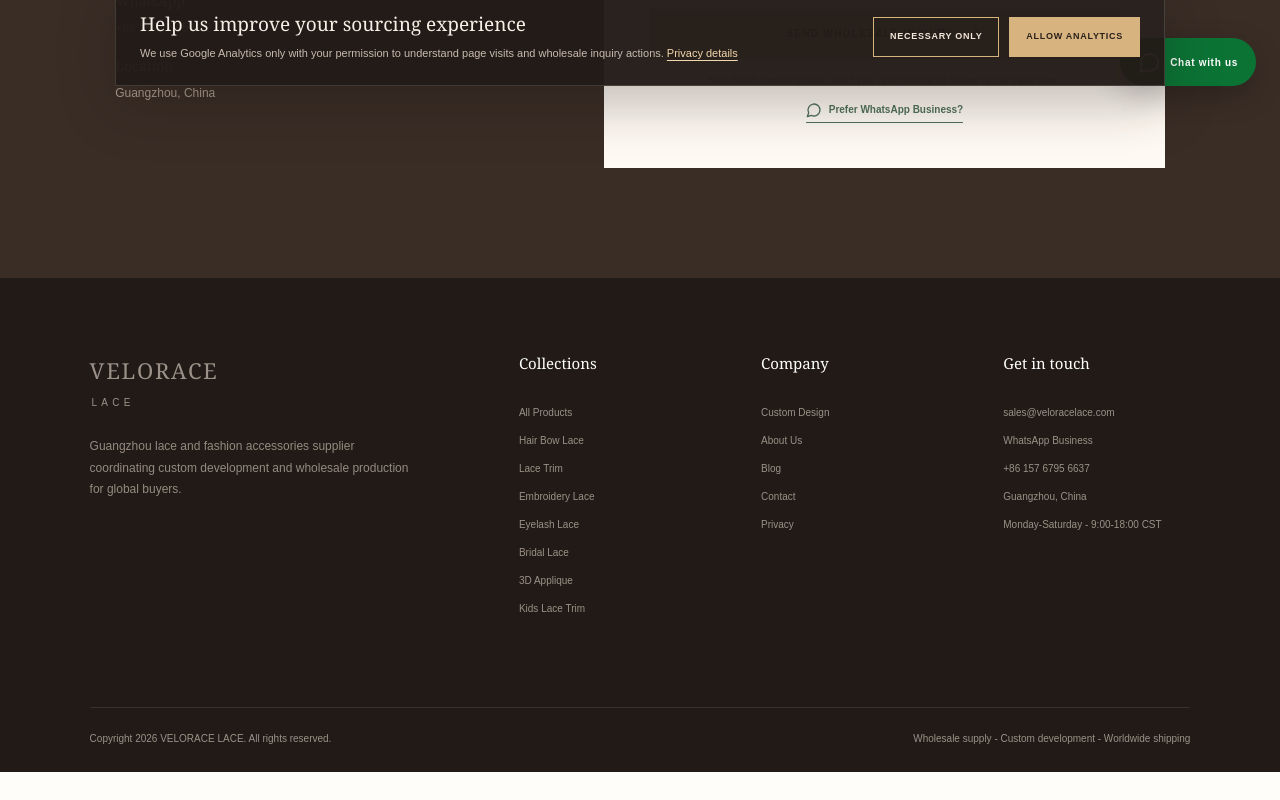
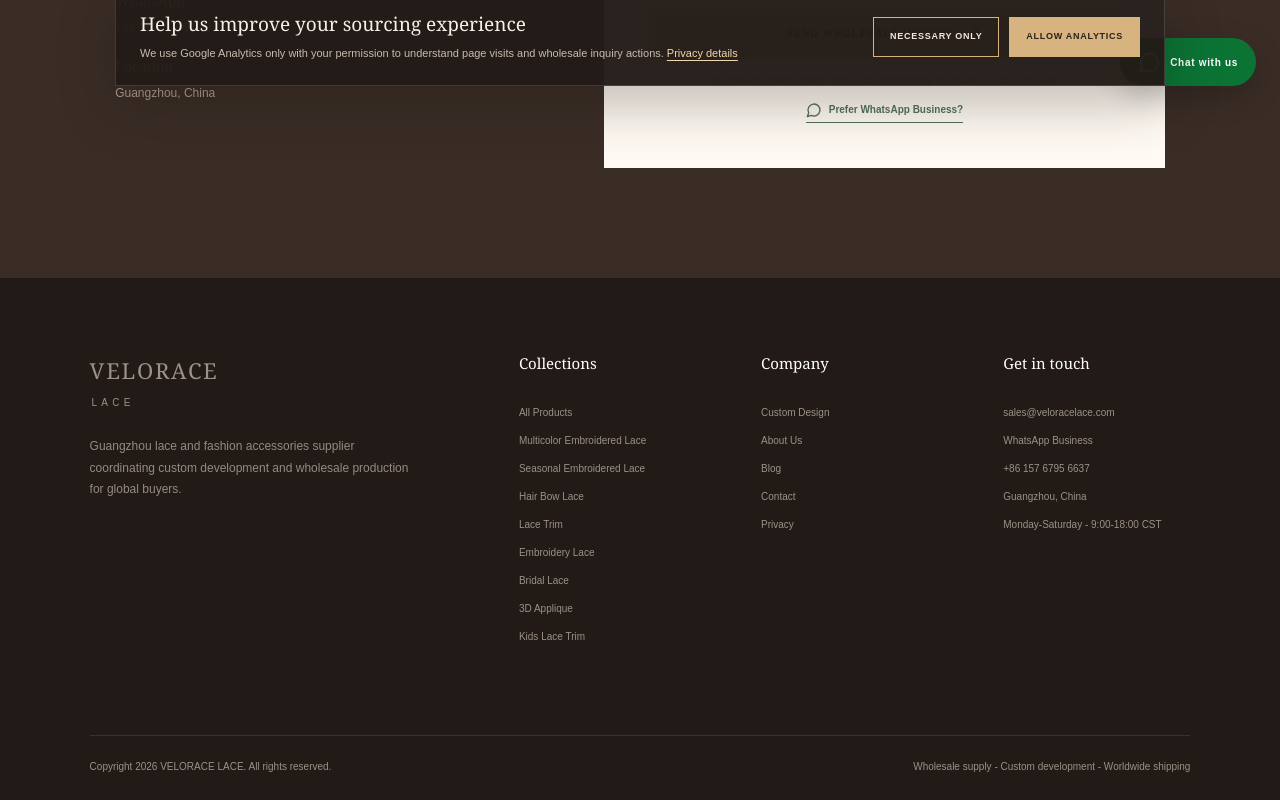
Before and after one commit to linxingwei/lace-b2b-site, a Next.js app: page /contact in a window 1280 px wide. Shown: the part 690-1490 px from the top of the page. Before the commit the page ends 1462 px from the top, so only its background shows below. Built offline with nearby package versions, Linux system fonts and the light colour scheme; no server answers.

Commit message:
Align global SEO metadata with supplier positioning

```diff
--- a/app/layout.tsx
+++ b/app/layout.tsx
@@ -7,15 +7,15 @@
 
 export const metadata: Metadata = {
   metadataBase: new URL("https://www.veloracelace.com"),
-  title: { default: "China Lace & Garment Accessories Supplier | VELORACE LACE", template: "%s | VELORACE LACE" },
-  description: "China lace trim manufacturer and garment accessories supplier for fashion brands, bridal designers, garment factories and textile wholesalers.",
-  keywords: ["lace trim supplier", "lace trim manufacturer", "wholesale lace supplier", "bridal lace supplier", "embroidery lace manufacturer", "China lace manufacturer"],
+  title: { default: "Custom Multicolor Embroidered Lace Supplier | VELORACE LACE", template: "%s | VELORACE LACE" },
+  description: "China-based B2B supplier coordinating custom multicolor embroidered lace trim, bridal lace and garment accessories for fashion brands, designers and wholesale buyers.",
+  keywords: ["custom multicolor embroidered lace", "embroidered lace trim supplier", "custom lace trim supplier", "wholesale lace supplier", "bridal lace supplier", "custom embroidery lace"],
   authors: [{ name: "VELORACE LACE" }],
   creator: "VELORACE LACE",
   publisher: "VELORACE LACE",
   formatDetection: { email: false, address: false, telephone: false },
-  openGraph: { title: "VELORACE LACE | China Lace Trim Manufacturer", description: "Wholesale lace trims, bridal lace, embroidery and 3D appliques for global fashion buyers.", type: "website", locale: "en_US", url: "https://www.veloracelace.com", siteName: "VELORACE LACE", images: [{ url: "/og.png", width: 1200, height: 630, alt: "VELORACE LACE wholesale lace trim and custom development" }] },
-  twitter: { card: "summary_large_image", title: "VELORACE LACE | China Lace Trim Manufacturer", description: "Wholesale lace trims, bridal lace, embroidery and 3D appliques for global fashion buyers.", images: ["/og.png"] },
+  openGraph: { title: "VELORACE LACE | Custom Multicolor Embroidered Lace Supplier", description: "Custom multicolor embroidered lace trim, bridal lace and garment accessory development for global B2B buyers.", type: "website", locale: "en_US", url: "https://www.veloracelace.com", siteName: "VELORACE LACE", images: [{ url: "/og.png", width: 1200, height: 630, alt: "VELORACE LACE custom multicolor embroidered lace and trim development" }] },
+  twitter: { card: "summary_large_image", title: "VELORACE LACE | Custom Multicolor Embroidered Lace Supplier", description: "Custom multicolor embroidered lace trim, bridal lace and garment accessory development for global B2B buyers.", images: ["/og.png"] },
   robots: { index: true, follow: true, googleBot: { index: true, follow: true, "max-image-preview": "large", "max-snippet": -1, "max-video-preview": -1 } },
   verification: process.env.NEXT_PUBLIC_GOOGLE_SITE_VERIFICATION ? { google: process.env.NEXT_PUBLIC_GOOGLE_SITE_VERIFICATION } : undefined,
 };
@@ -23,7 +23,7 @@
 export const viewport: Viewport = { width: "device-width", initialScale: 1, themeColor: "#251d18" };
 
 export default function RootLayout({ children }: Readonly<{ children: React.ReactNode }>) {
-  const organization = { "@context": "https://schema.org", "@type": "Organization", "@id": "https://www.veloracelace.com/#organization", name: "VELORACE LACE", legalName: "Guangzhou Ruiyuelai Trading Co., Ltd.", description: "B2B lace trim and garment accessories supplier supporting fashion brands, bridal designers and garment manufacturers.", url: "https://www.veloracelace.com", logo: "https://www.veloracelace.com/og.png", telephone: "+86 157 6795 6637", email: "sales@veloracelace.com", address: { "@type": "PostalAddress", addressLocality: "Guangzhou", addressRegion: "Guangdong", addressCountry: "CN" }, areaServed: ["US", "EU", "GB", "AE", "SA"], contactPoint: { "@type": "ContactPoint", contactType: "sales", email: "sales@veloracelace.com", telephone: "+86 157 6795 6637", availableLanguage: ["English", "Chinese"] }, sameAs: ["https://wa.me/message/IXEEGXESENF6F1"] };
+  const organization = { "@context": "https://schema.org", "@type": "Organization", "@id": "https://www.veloracelace.com/#organization", name: "VELORACE LACE", legalName: "Guangzhou Ruiyuelai Trading Co., Ltd.", description: "B2B lace trim and garment accessories supplier coordinating custom development for fashion brands, bridal designers and garment manufacturers.", url: "https://www.veloracelace.com", logo: "https://www.veloracelace.com/og.png", telephone: "+86 157 6795 6637", email: "sales@veloracelace.com", address: { "@type": "PostalAddress", addressLocality: "Guangzhou", addressRegion: "Guangdong", addressCountry: "CN" }, areaServed: ["US", "EU", "GB", "AE", "SA"], contactPoint: { "@type": "ContactPoint", contactType: "sales", email: "sales@veloracelace.com", telephone: "+86 157 6795 6637", availableLanguage: ["English", "Chinese"] }, sameAs: ["https://wa.me/message/IXEEGXESENF6F1"] };
   const website = { "@context": "https://schema.org", "@type": "WebSite", "@id": "https://www.veloracelace.com/#website", name: "VELORACE LACE", url: "https://www.veloracelace.com", inLanguage: "en", publisher: { "@id": "https://www.veloracelace.com/#organization" } };
   return (
     <html lang="en">
@@ -34,7 +34,7 @@
         {children}
         <footer className="site-footer">
           <div className="footer-brand"><a className="logo logo-light" href="/"><strong>VELORACE</strong><span>LACE</span></a><p>Guangzhou lace and fashion accessories supplier coordinating custom development and wholesale production for global buyers.</p></div>
-          <div><h3>Collections</h3><a href="/products">All Products</a><a href="/hair-bow-lace">Hair Bow Lace</a><a href="/lace-trim">Lace Trim</a><a href="/embroidery-lace">Embroidery Lace</a><a href="/eyelash-lace">Eyelash Lace</a><a href="/bridal-lace">Bridal Lace</a><a href="/3d-flower-applique">3D Applique</a><a href="/kids-lace-trim">Kids Lace Trim</a></div>
+          <div><h3>Collections</h3><a href="/products">All Products</a><a href="/custom-multicolor-embroidered-lace">Multicolor Embroidered Lace</a><a href="/seasonal-embroidered-lace-trim">Seasonal Embroidered Lace</a><a href="/hair-bow-lace">Hair Bow Lace</a><a href="/lace-trim">Lace Trim</a><a href="/embroidery-lace">Embroidery Lace</a><a href="/bridal-lace">Bridal Lace</a><a href="/3d-flower-applique">3D Applique</a><a href="/kids-lace-trim">Kids Lace Trim</a></div>
           <div><h3>Company</h3><a href="/custom-design">Custom Design</a><a href="/about">About Us</a><a href="/blog">Blog</a><a href="/contact">Contact</a><a href="/privacy">Privacy</a></div>
           <div><h3>Get in touch</h3><a href="mailto:sales@veloracelace.com">sales@veloracelace.com</a><a href="https://wa.me/message/IXEEGXESENF6F1" target="_blank" rel="noreferrer">WhatsApp Business</a><span>+86 157 6795 6637</span><span>Guangzhou, China</span><small>Monday-Saturday - 9:00-18:00 CST</small></div>
           <div className="footer-bottom"><span>Copyright 2026 VELORACE LACE. All rights reserved.</span><span>Wholesale supply - Custom development - Worldwide shipping</span></div>
```
